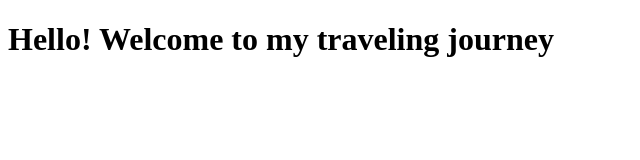
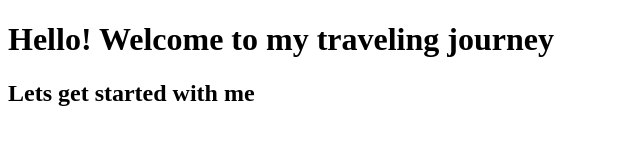
Before and after one commit to uday9365/Appacademy_Project, a plain HTML site: page index.html in a window 1280 px wide. Shown: the whole page, without its empty margins (0-640 px from the left). Drawn offline with Linux system fonts and the light colour scheme.

Commit message:
heading change

```diff
--- a/index.html
+++ b/index.html
@@ -8,5 +8,6 @@
 </head>
 <body>
     <h1>Hello! Welcome to my traveling journey</h1>
+    <h2>Lets get started with me</h2>
 </body>
 </html>
```
